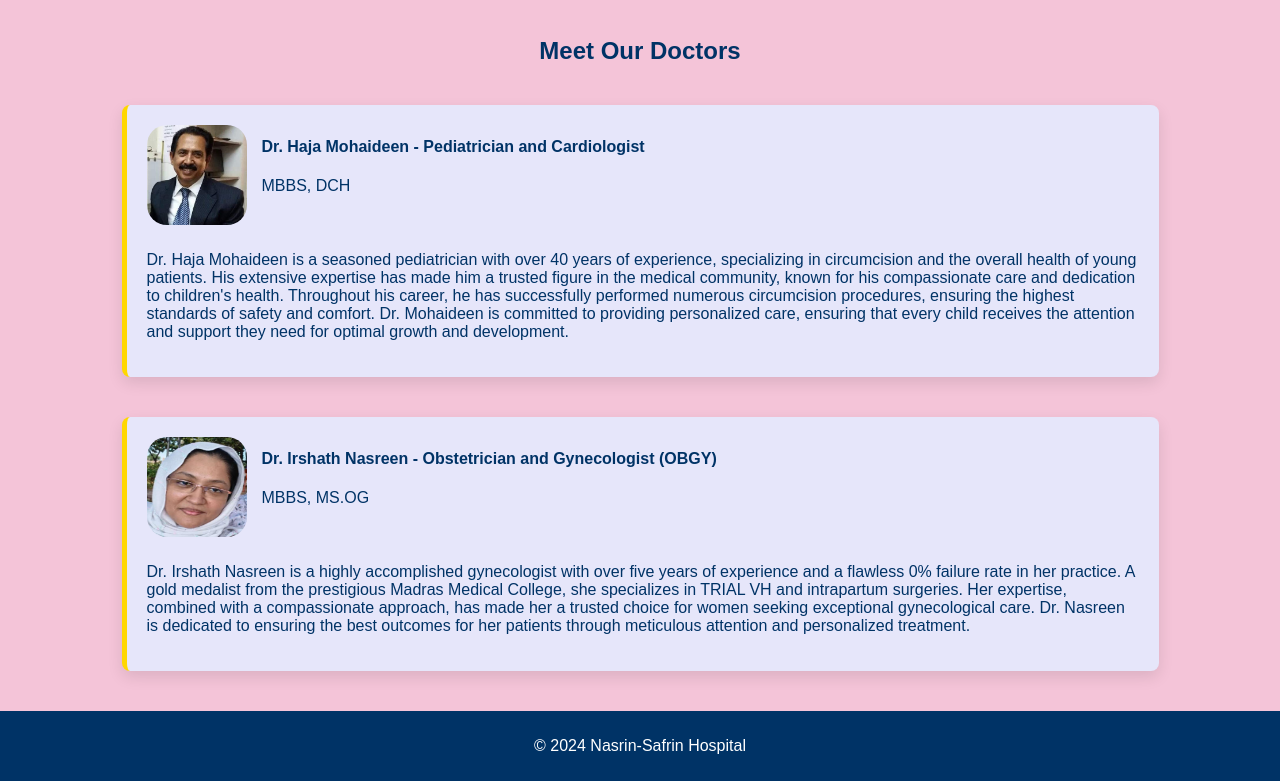
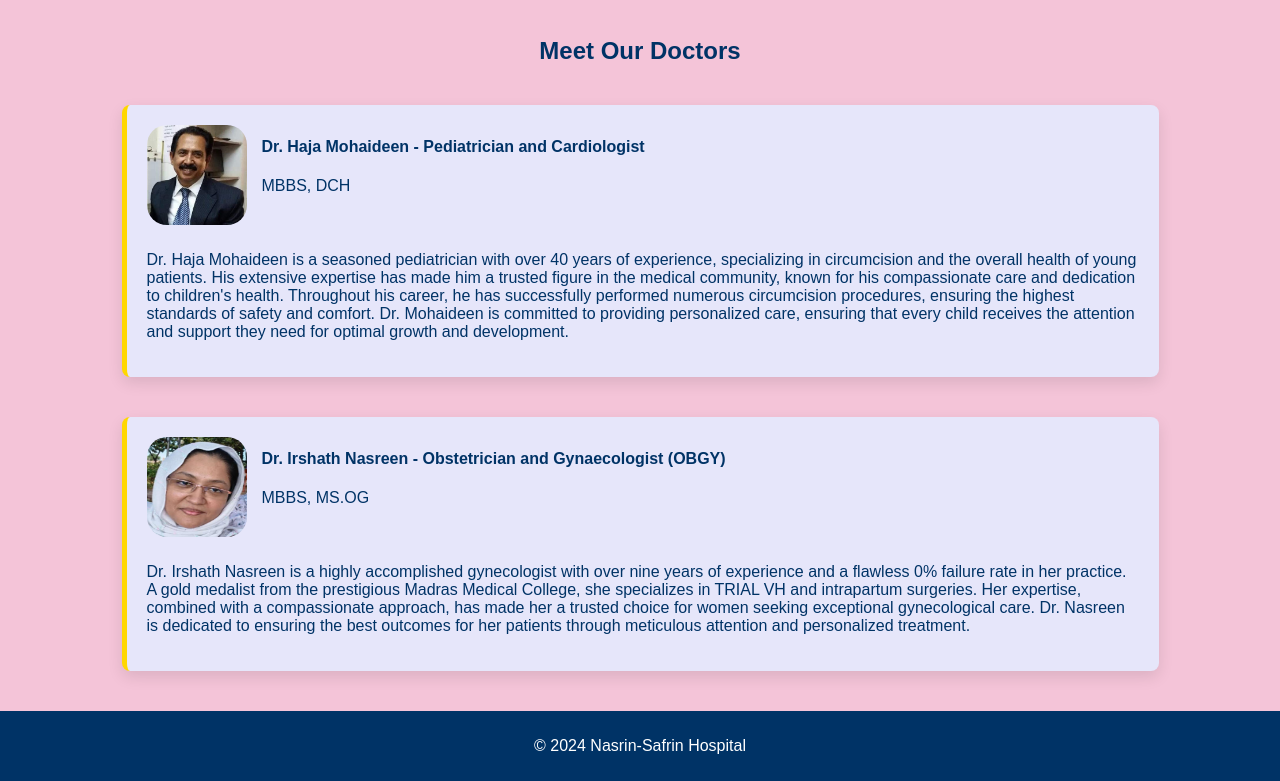
Before and after one commit to Thoufeek23/Hospital_Webpage, a plain HTML site: page index.html in a window 1280 px wide. Shown: the part 1163-1944 px from the top of the page. Drawn offline with Linux system fonts and the light colour scheme.

Commit message:
Update index.html

```diff
--- a/index.html
+++ b/index.html
@@ -70,11 +70,11 @@
                 <div class="doctor-details">
                     <img src="images/irshath_nasreen.jpg" alt="Dr. Irshath Nasreen" class="doctor-image">
                     <div class="doctor-info">
-                        <strong>Dr. Irshath Nasreen - Obstetrician and Gynecologist (OBGY)</strong>
+                        <strong>Dr. Irshath Nasreen - Obstetrician and Gynaecologist (OBGY)</strong>
                         <p>MBBS, MS.OG</p>
                     </div>
                 </div>
-                <p>Dr. Irshath Nasreen is a highly accomplished gynecologist with over five years of experience and a flawless 0% failure rate in her practice. A gold medalist from the prestigious Madras Medical College, she specializes in TRIAL VH and intrapartum surgeries. Her expertise, combined with a compassionate approach, has made her a trusted choice for women seeking exceptional gynecological care. Dr. Nasreen is dedicated to ensuring the best outcomes for her patients through meticulous attention and personalized treatment.</p>
+                <p>Dr. Irshath Nasreen is a highly accomplished gynecologist with over nine years of experience and a flawless 0% failure rate in her practice. A gold medalist from the prestigious Madras Medical College, she specializes in TRIAL VH and intrapartum surgeries. Her expertise, combined with a compassionate approach, has made her a trusted choice for women seeking exceptional gynecological care. Dr. Nasreen is dedicated to ensuring the best outcomes for her patients through meticulous attention and personalized treatment.</p>
             </div>
         </section>
     </main>
```
